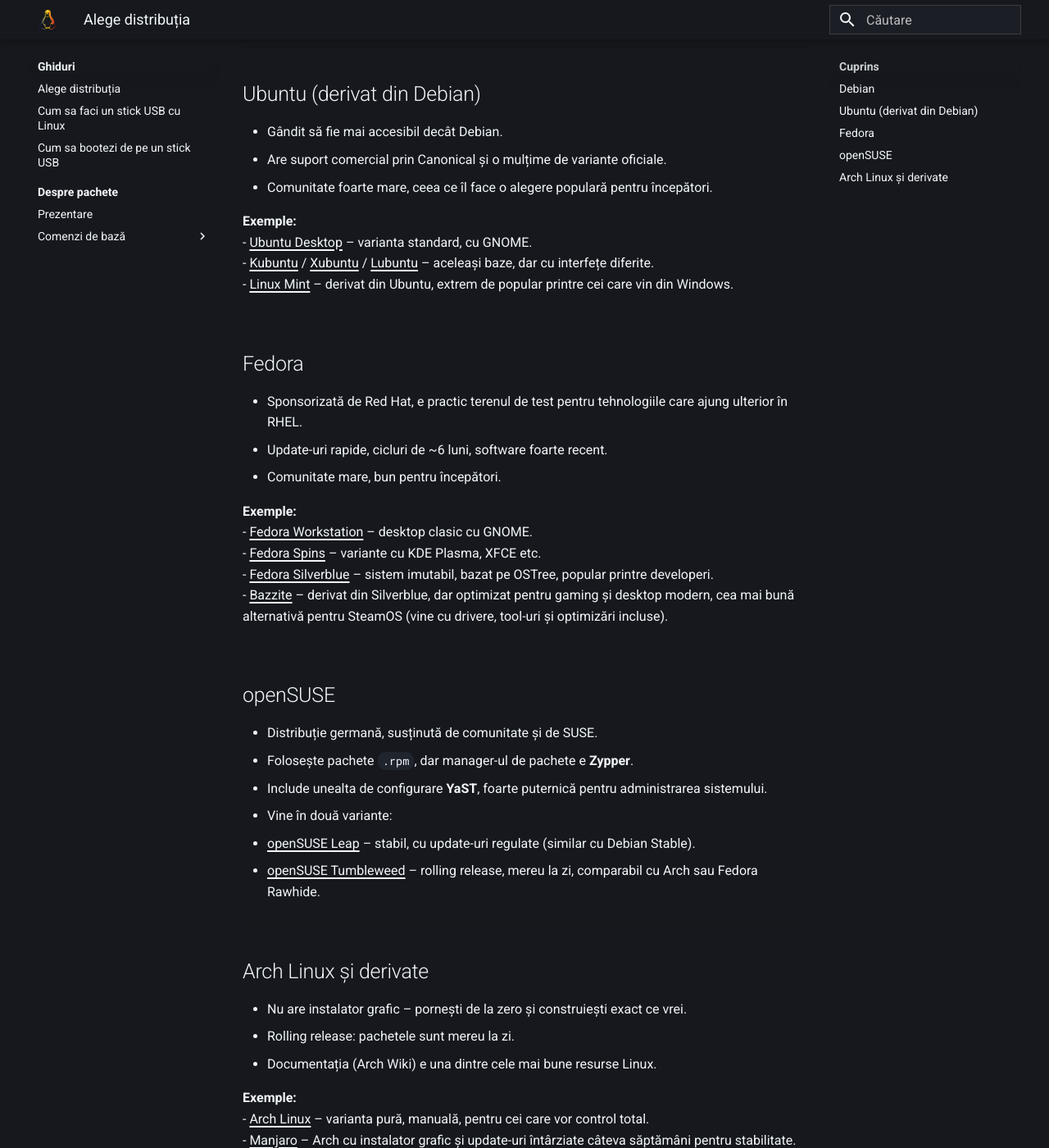
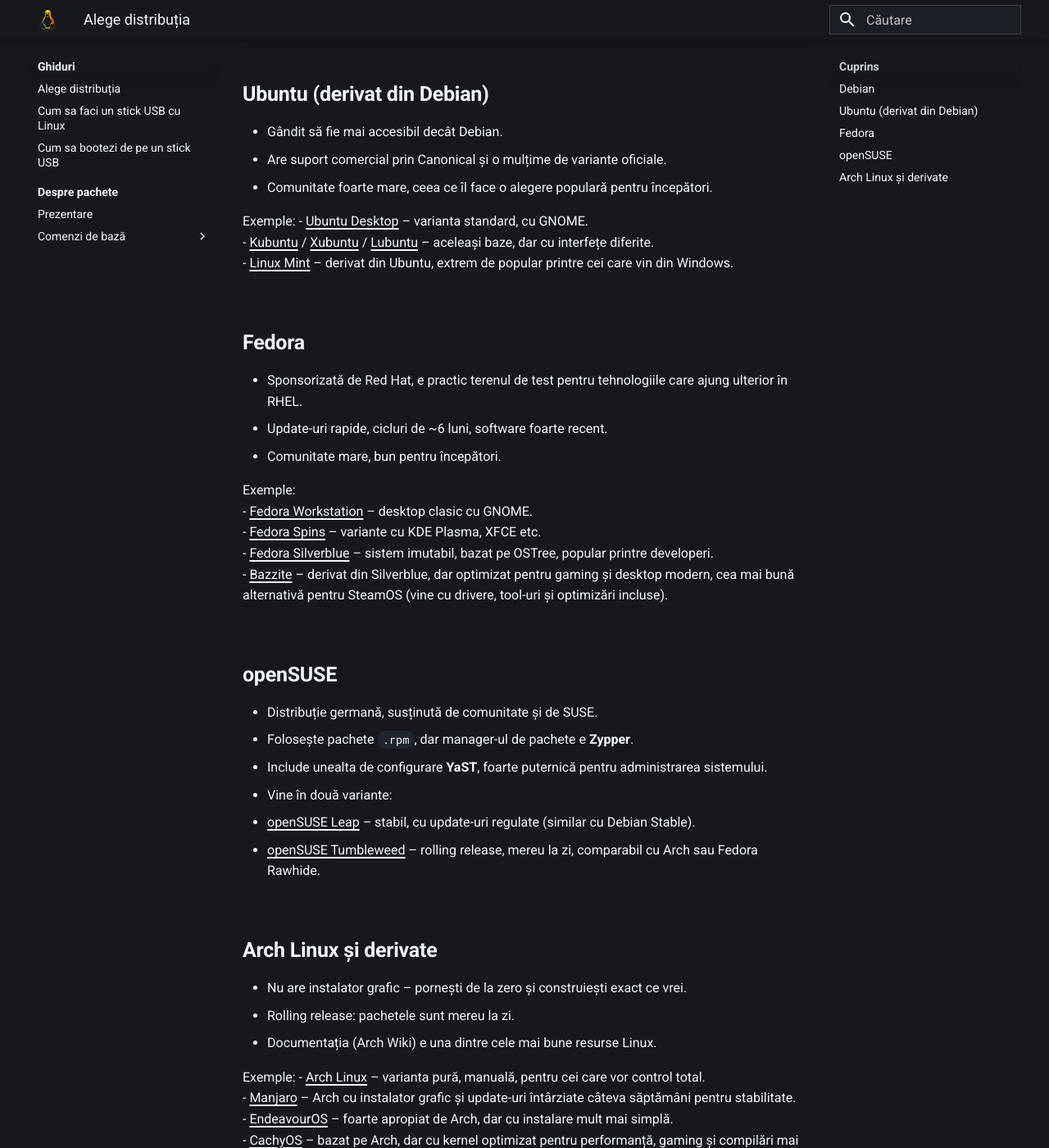
Before and after one commit to linux-romania/linuxromania-site, an MkDocs documentation site: the page built from docs/ghiduri/incepatori/alege-distributia.md, in a window 1280 px wide and 1400 px high, scrolled down 550 px. Shown: the whole window at 82% size. Built offline with MkDocs 1.6.1 and Material for MkDocs 9.7.7, drawn with Linux system fonts in a browser that asks for light colours; part of the change alters nothing that is shown.

```diff
--- a/docs/ghiduri/incepatori/alege-distributia.md
+++ b/docs/ghiduri/incepatori/alege-distributia.md
@@ -5,38 +5,38 @@ Aici sunt cele mai importante, cu exemplele cele mai folosite în prezent.
 
 ---
 
-## Debian
+## **Debian**
 
 - Una dintre cele mai vechi distribuții, lansată în 1993.
 - Punctul forte e stabilitatea – pachetele sunt testate temeinic, dar ajung cu întârziere.
 - Folosită mai ales pe servere, dar există și variante desktop.
 
-**Exemple:**
+Exemple:
 - [Debian Stable](https://www.debian.org/) – baza pe care se sprijină multe alte distro-uri.
 - [MX Linux](https://mxlinux.org/) – aduce un Debian mai prietenos, cu configuratoare grafice.
 
 ---
 
-## Ubuntu (derivat din Debian)
+## **Ubuntu (derivat din Debian)**
 
 - Gândit să fie mai accesibil decât Debian.
 - Are suport comercial prin Canonical și o mulțime de variante oficiale.
 - Comunitate foarte mare, ceea ce îl face o alegere populară pentru începători.
 
-**Exemple:**
+Exemple:
 - [Ubuntu Desktop](https://ubuntu.com/desktop) – varianta standard, cu GNOME.
 - [Kubuntu](https://kubuntu.org/) / [Xubuntu](https://xubuntu.org/) / [Lubuntu](https://lubuntu.me/) – aceleași baze, dar cu interfețe diferite.
 - [Linux Mint](https://linuxmint.com/) – derivat din Ubuntu, extrem de popular printre cei care vin din Windows.
 
 ---
 
-## Fedora
+## **Fedora**
 
 - Sponsorizată de Red Hat, e practic terenul de test pentru tehnologiile care ajung ulterior în RHEL.
 - Update-uri rapide, cicluri de ~6 luni, software foarte recent.
 - Comunitate mare, bun pentru începători.
 
-**Exemple:**
+Exemple:
 - [Fedora Workstation](https://fedoraproject.org/workstation/) – desktop clasic cu GNOME.
 - [Fedora Spins](https://spins.fedoraproject.org/) – variante cu KDE Plasma, XFCE etc.
 - [Fedora Silverblue](https://silverblue.fedoraproject.org/) – sistem imutabil, bazat pe OSTree, popular printre developeri.
@@ -44,7 +44,7 @@ Aici sunt cele mai importante, cu exemplele cele mai folosite în prezent.
 
 ---
 
-## openSUSE
+## **openSUSE**
 
 - Distribuție germană, susținută de comunitate și de SUSE.
 - Folosește pachete `.rpm`, dar manager-ul de pachete e **Zypper**.
@@ -55,13 +55,13 @@ Aici sunt cele mai importante, cu exemplele cele mai folosite în prezent.
 
 
 ---
-## Arch Linux și derivate
+## **Arch Linux și derivate**
 
 - Nu are instalator grafic – pornești de la zero și construiești exact ce vrei.
 - Rolling release: pachetele sunt mereu la zi.
 - Documentația (Arch Wiki) e una dintre cele mai bune resurse Linux.
 
-**Exemple:**
+Exemple:
 - [Arch Linux](https://archlinux.org/) – varianta pură, manuală, pentru cei care vor control total.
 - [Manjaro](https://manjaro.org/) – Arch cu instalator grafic și update-uri întârziate câteva săptămâni pentru stabilitate.
 - [EndeavourOS](https://endeavouros.com/) – foarte apropiat de Arch, dar cu instalare mult mai simplă.
@@ -69,7 +69,7 @@ Aici sunt cele mai importante, cu exemplele cele mai folosite în prezent.
 
 ---
 
-# Cele mai bune pentru începători
+# **Cele mai bune pentru începători**
 
 - [**Linux Mint**](https://linuxmint.com/) – foarte ușor de folosit, comunitate mare și prietenoasă.
 - [**Ubuntu**](https://ubuntu.com/desktop) – ușor de folosit, suportat de aproape orice aplicație.
```
